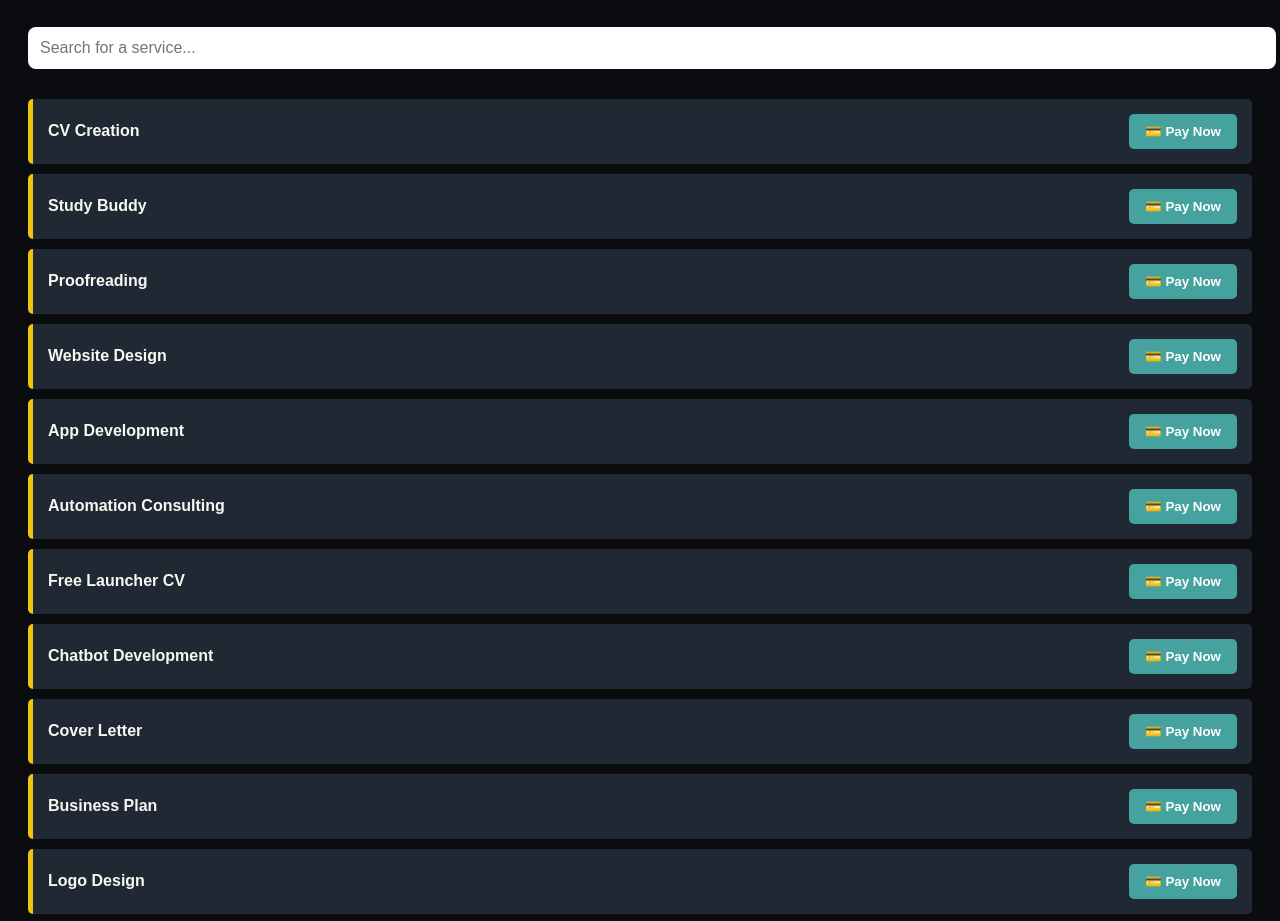
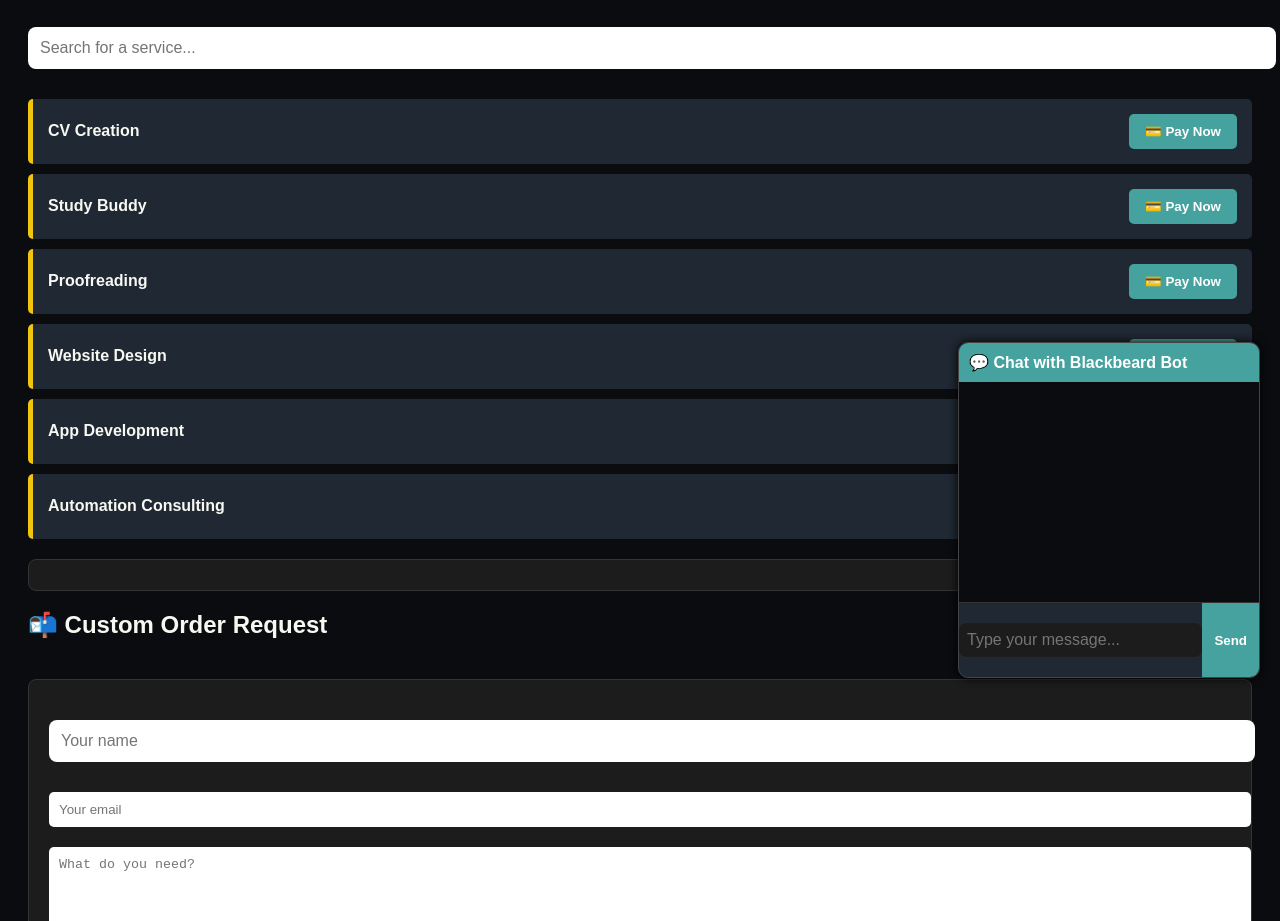
Before and after one commit to scorpio-x-coin-hunter/scorpio-x-deploy, a website: page index.html in a window 1280 px wide. Shown: the part 102-1023 px from the top of the page. Drawn offline with Linux system fonts and the light colour scheme.

Commit message:
Update index.html

```diff
--- a/index.html
+++ b/index.html
@@ -1,5 +1,4 @@
-<!DOCTYPE html>
-<html lang="en">
+<!DOCTYPE html><html lang="en">
 <head>
   <meta charset="UTF-8" />
   <meta name="viewport" content="width=device-width, initial-scale=1.0"/>
@@ -48,7 +47,7 @@
       background: #1c1c1c;
       border-radius: 8px;
       border: 1px solid #333;
-      word-break: break-all;
+      word-break: break-word;
     }
     form {
       background: #1c1c1c;
@@ -75,116 +74,53 @@
     }
   </style>
 </head>
-<body>
-
-  <h1>🦜 Blackbeard Empire Services</h1>
-  <input type="text" id="search" placeholder="Search for a service...">
-
-  <div id="services"></div>
-
-  <div id="paymentLink"></div>
-
-  <h2>📬 Custom Order Request</h2>
+<body>  <h1>🥜 Blackbeard Empire Services</h1>
+  <input type="text" id="search" placeholder="Search for a service...">  <div id="services"></div>
+  <div id="paymentLink"></div>  <h2>📬 Custom Order Request</h2>
   <form action="https://formspree.io/f/mnqelpdo" method="POST">
     <input type="text" name="name" placeholder="Your name" required />
     <input type="email" name="email" placeholder="Your email" required />
     <textarea name="request" placeholder="What do you need?" rows="5" required></textarea>
     <button type="submit">Submit Request</button>
-  </form>
-
-  <script>
-    const services = [
-      "CV Creation",
-      "Study Buddy",
-      "Proofreading",
-      "Website Design",
-      "App Development",
-      "Automation Consulting",
-      "Free Launcher CV",
-      "Chatbot Development",
-      "Cover Letter",
-      "Business Plan",
-      "Logo Design",
-      "Social Media Content",
-      "Deck Design",
-      "Online Course",
-      "Technical Writing",
-      "Translation",
-      "SEO Optimization",
-      "Content Writing",
-      "Email Marketing",
-      "Video Editing",
-      "Voice Over",
-      "Digital Marketing",
-      "Data Analysis",
-      "Project Management",
-      "Graphic Design",
-      "Social Media Management",
-      "Copywriting",
-      "Website Maintenance",
-      "IT Support",
-      "Resume Optimization",
-      "Online Tutoring",
-      "AI Chatbot Setup",
-      "Business Naming",
-      "Sales Funnel",
-      "E-Commerce Setup",
-      "Content Strategy",
-      "Email Newsletter Setup",
-      "Video Production",
-      "Podcast Production",
-      "Online Workshop",
-      "SEO Audit",
-      "Website SEO",
-      "Lead Generation",
-      "Online Reputation",
-      "Newsletter Writing",
-      "UX/UI Design",
-      "Cybersecurity Assessment",
-      "eBook Creation",
-      "Presentation Design",
-      "Technical Support"
-    ];
+  </form>  <!-- 💬 Blackbeard Live Chat Box -->  <div id="chatBox" style="position:fixed;bottom:20px;right:20px;width:300px;background:#1f2833;border:1px solid #444;border-radius:10px;box-shadow:0 0 10px #000;z-index:1000;overflow:hidden;">
+    <div style="background:#45a29e;padding:10px;color:#fff;font-weight:bold;">💬 Chat with Blackbeard Bot</div>
+    <div id="chatMessages" style="padding:10px;height:200px;overflow-y:auto;font-size:14px;background:#0b0c10;color:#f8f8f2;"></div>
+    <div style="display:flex;border-top:1px solid #333;">
+      <input type="text" id="chatInput" placeholder="Type your message..." style="flex:1;padding:8px;border:none;background:#1c1c1c;color:white;">
+      <button onclick="sendMessage()" style="padding:8px 12px;background:#45a29e;border:none;color:white;font-weight:bold;">Send</button>
+    </div>
+  </div>  <script>
+    const services = ["CV Creation", "Study Buddy", "Proofreading", "Website Design", "App Development", "Automation Consulting"];
 
     const serviceContainer = document.getElementById("services");
     const searchInput = document.getElementById("search");
     const paymentLinkDiv = document.getElementById("paymentLink");
 
-    // Render services filtered by search
     function renderServices(filter = "") {
-      paymentLinkDiv.innerHTML = ""; // Clear previous payment link
+      paymentLinkDiv.innerHTML = "";
       serviceContainer.innerHTML = "";
-      const filtered = services.filter(service =>
-        service.toLowerCase().includes(filter.toLowerCase())
-      );
-
+      const filtered = services.filter(service => service.toLowerCase().includes(filter.toLowerCase()));
       filtered.forEach(service => {
         const el = document.createElement("div");
         el.className = "service";
-
         const button = document.createElement("button");
         button.textContent = "💳 Pay Now";
         button.onclick = () => requestPaymentLink(service);
-
         el.innerHTML = `<strong>${service}</strong>`;
         el.appendChild(button);
-
         serviceContainer.appendChild(el);
       });
     }
 
-    // Request payment link from backend API
     async function requestPaymentLink(serviceName) {
       paymentLinkDiv.textContent = "⏳ Generating payment link...";
       try {
         const response = await fetch("/command", {
           method: "POST",
           headers: { "Content-Type": "application/json" },
-          body: JSON.stringify({ message: `payment ${serviceName.toLowerCase()}` }),
+          body: JSON.stringify({ message: `payment ${serviceName.toLowerCase()}` })
         });
-
         const data = await response.json();
-
         if (data.reply && data.reply.includes("http")) {
           paymentLinkDiv.innerHTML = `<strong>Payment link for ${serviceName}:</strong><br/><a href="${extractUrl(data.reply)}" target="_blank">${extractUrl(data.reply)}</a>`;
         } else {
@@ -196,7 +132,6 @@
       }
     }
 
-    // Helper to extract URL from the backend reply string
     function extractUrl(text) {
       const urlRegex = /(https?:\/\/[^\s]+)/g;
       const matches = text.match(urlRegex);
@@ -204,9 +139,33 @@
     }
 
     searchInput.addEventListener("input", () => renderServices(searchInput.value));
+    renderServices();
 
-    renderServices();
-  </script>
+    async function sendMessage() {
+      const input = document.getElementById("chatInput");
+      const message = input.value.trim();
+      if (!message) return;
+      const chat = document.getElementById("chatMessages");
+      chat.innerHTML += `<div><strong>You:</strong> ${message}</div>`;
+      input.value = "";
+      chat.scrollTop = chat.scrollHeight;
 
-</body>
+      try {
+        const res = await fetch("/command", {
+          method: "POST",
+          headers: { "Content-Type": "application/json" },
+          body: JSON.stringify({ message })
+        });
+        const data = await res.json();
+        if (data.reply) {
+          chat.innerHTML += `<div><strong>🥜 Blackbeard:</strong> ${data.reply}</div>`;
+        } else {
+          chat.innerHTML += `<div><strong>🥜 Blackbeard:</strong> ⚠️ No response received.</div>`;
+        }
+      } catch (err) {
+        chat.innerHTML += `<div><strong>🥜 Blackbeard:</strong> ❌ Error talking to server.</div>`;
+      }
+      chat.scrollTop = chat.scrollHeight;
+    }
+  </script></body>
 </html>
```
